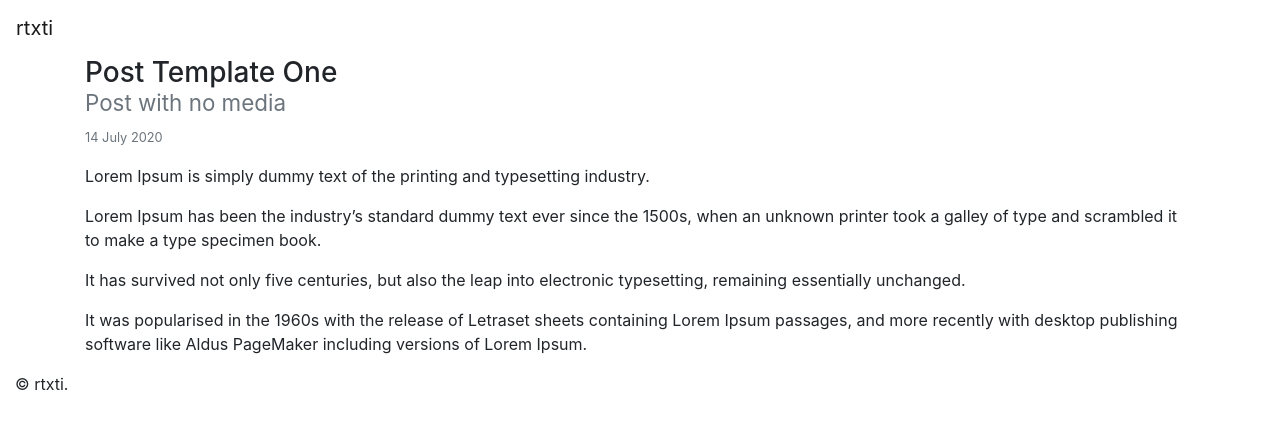
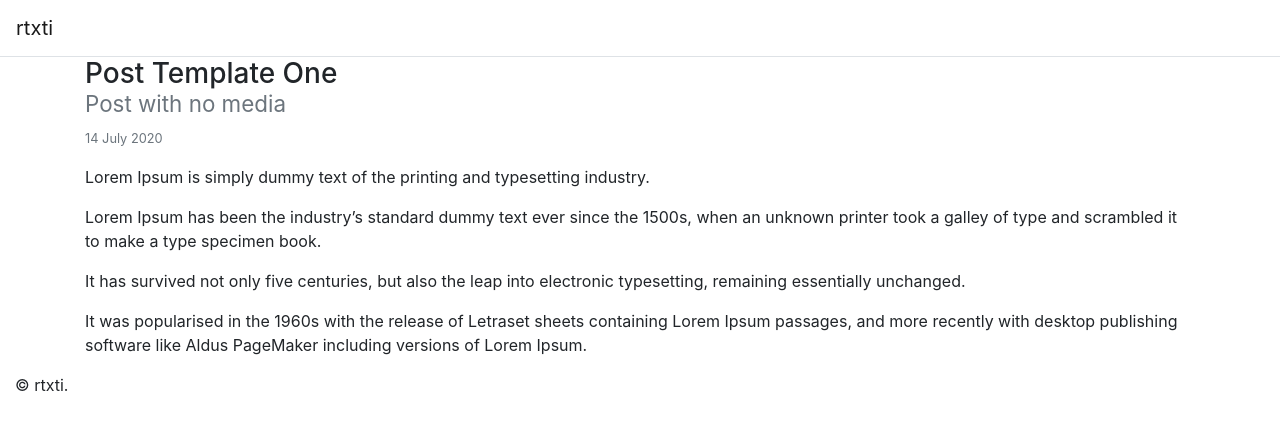
Before and after one commit to rtxti/www, a Jekyll site: the page built from _posts/2020-07-14-post-template-one.md, in a window 1280 px wide. Shown: the top 430 px of the page. Built offline with Jekyll 4.4.1, drawn with Linux system fonts in a browser that asks for light colours.

Commit message:
Update default.html

```diff
--- a/_layouts/default.html
+++ b/_layouts/default.html
@@ -19,7 +19,7 @@
   </head>
 
   <body>
-    <header class="navbar navbar-light">
+    <header class="navbar navbar-light border-bottom">
       <a href="{{ site.baseurl }}" class="navbar-brand">
         {{ site.title }}
       </a>
```
